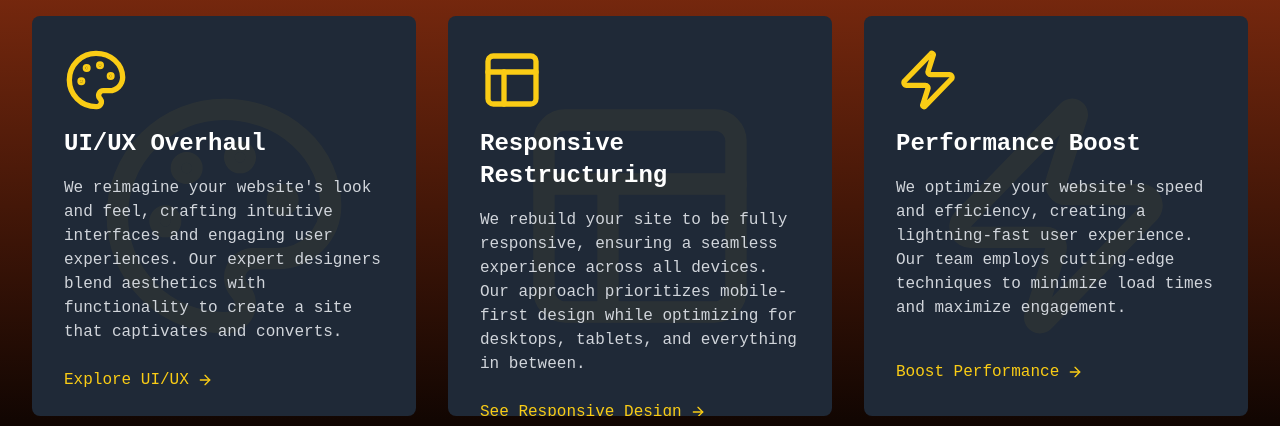
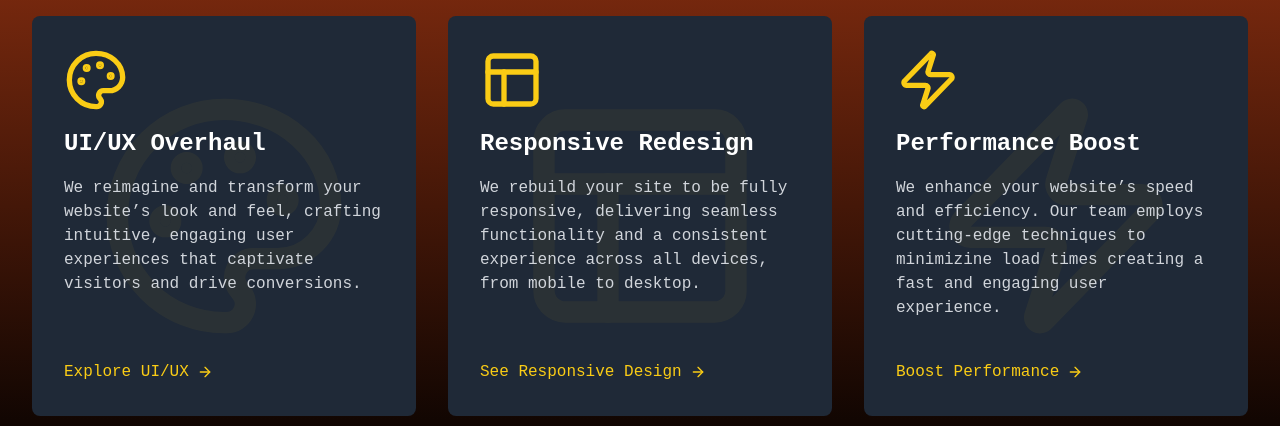
Before and after one commit to radosav-perisic/flex-forge, a React (Vite) app: page /website-redesign in a window 1280 px wide. Shown: the part 960-1386 px from the top of the page. Built offline with nearby package versions, Linux system fonts and the light colour scheme; the HTML template or start-up script is replaced by a standard one.

Commit message:
Update redesignServices in WebsiteRedesign

```diff
--- a/src/pages/WebsiteRedesign.tsx
+++ b/src/pages/WebsiteRedesign.tsx
@@ -8,21 +8,21 @@ const WebsiteRedesign: React.FC = () => {
       icon: <Palette className="w-16 h-16 text-[#FACC15]" />,
       backgroundIcon: <Palette className="w-64 h-64 text-[#FACC15] opacity-5" />,
       title: "UI/UX Overhaul",
-      description: "We reimagine your website's look and feel, crafting intuitive interfaces and engaging user experiences. Our expert designers blend aesthetics with functionality to create a site that captivates and converts.",
+      description: "We reimagine and transform your website’s look and feel, crafting intuitive, engaging user experiences that captivate visitors and drive conversions.",
       action: "Explore UI/UX"
     },
     {
       icon: <Layout className="w-16 h-16 text-[#FACC15]" />,
       backgroundIcon: <Layout className="w-64 h-64 text-[#FACC15] opacity-5" />,
-      title: "Responsive Restructuring",
-      description: "We rebuild your site to be fully responsive, ensuring a seamless experience across all devices. Our approach prioritizes mobile-first design while optimizing for desktops, tablets, and everything in between.",
+      title: "Responsive Redesign",
+      description: "We rebuild your site to be fully responsive, delivering seamless functionality and a consistent experience across all devices, from mobile to desktop.  ",
       action: "See Responsive Design"
     },
     {
       icon: <Zap className="w-16 h-16 text-[#FACC15]" />,
       backgroundIcon: <Zap className="w-64 h-64 text-[#FACC15] opacity-5" />,
       title: "Performance Boost",
-      description: "We optimize your website's speed and efficiency, creating a lightning-fast user experience. Our team employs cutting-edge techniques to minimize load times and maximize engagement.",
+      description: "We enhance your website’s speed and efficiency. Our team employs cutting-edge techniques to minimizine load times creating a fast and engaging user experience.",
       action: "Boost Performance"
     }
   ]
```
